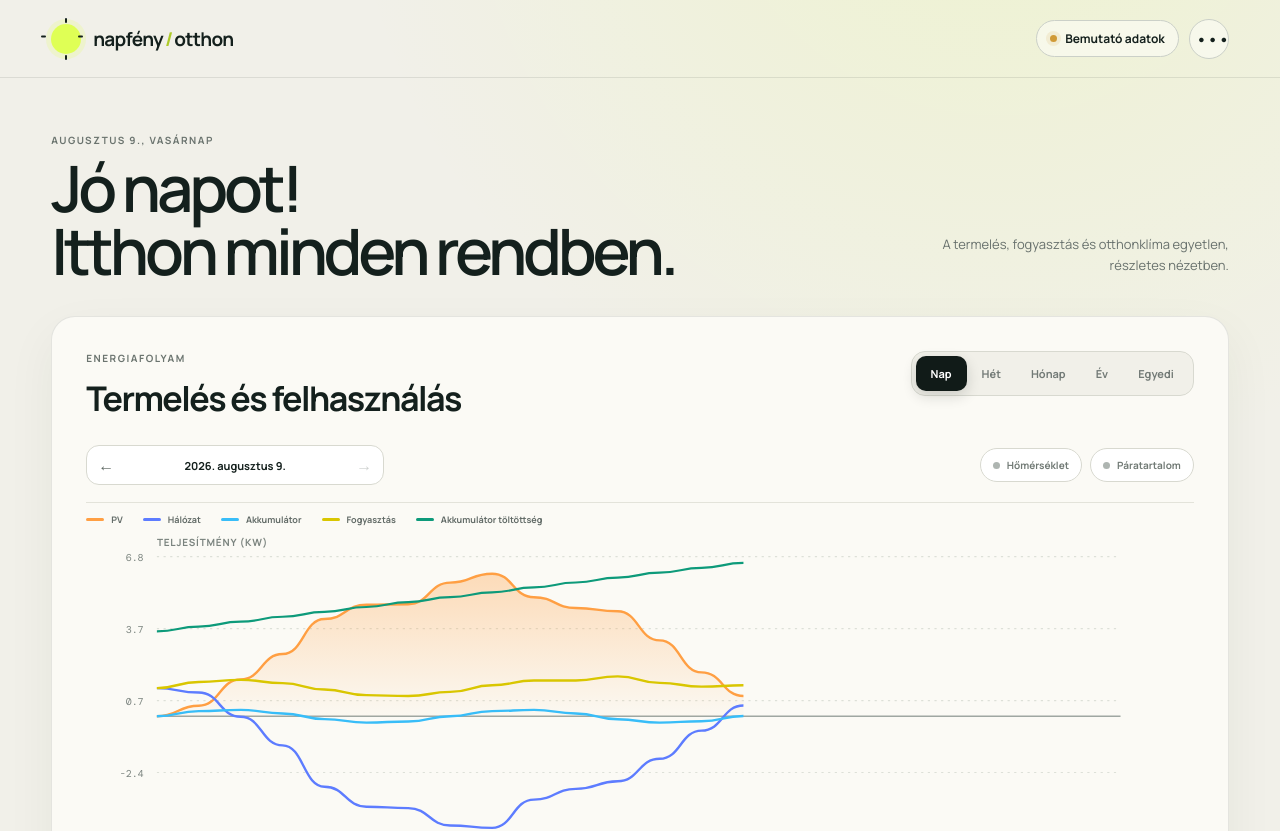
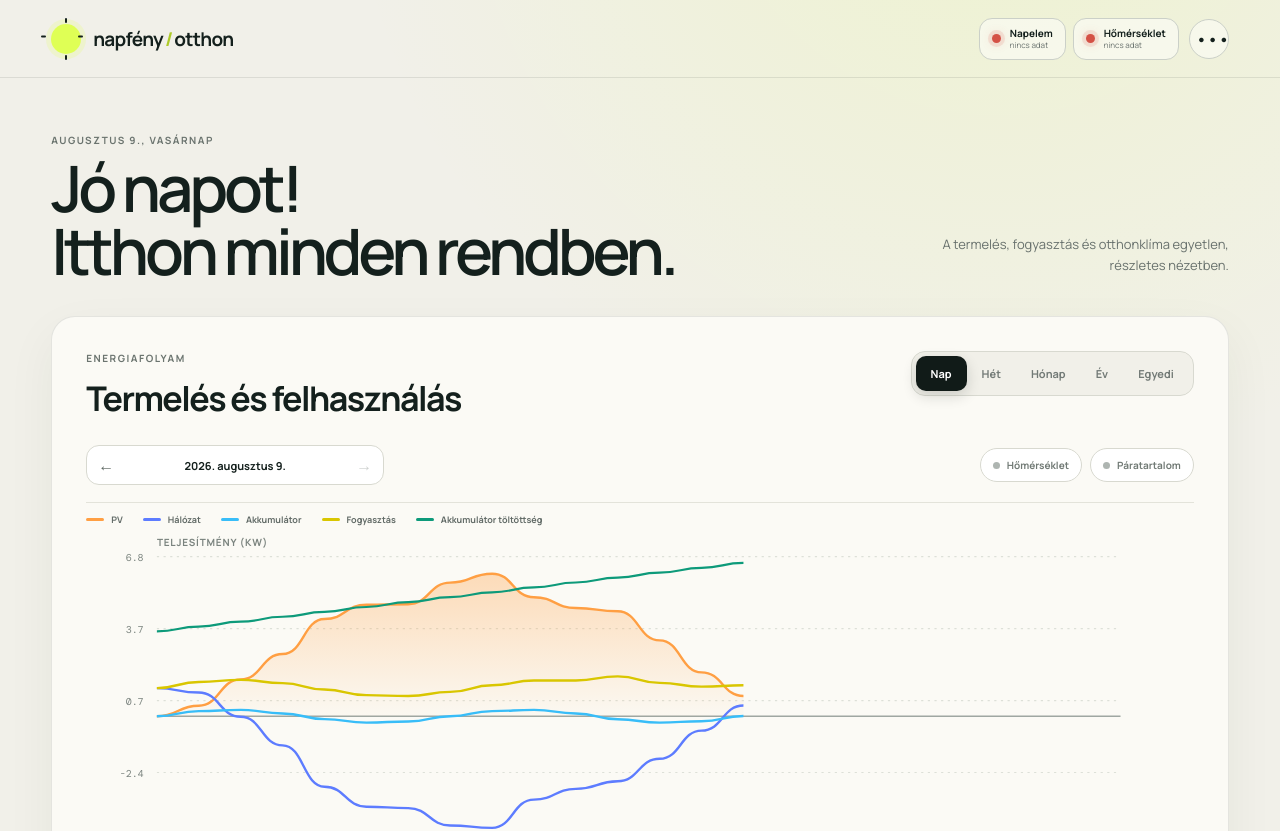
Before and after one commit to pisipite/pasztra-tech, a React (Vite) app: page / in a window 1280 px wide. Shown: the top 831 px of the page. Built offline with nearby package versions, Linux system fonts and the light colour scheme.

Commit message:
Add per-source connection indicators

```diff
--- a/public/config.js
+++ b/public/config.js
@@ -1,5 +1,5 @@
 window.SOLAR_HOME_CONFIG = {
   mode: "demo",
   endpoint: "./data/dashboard-{range}.json",
-  refreshSeconds: 900
+  refreshSeconds: 300
 };
--- a/src/demoData.ts
+++ b/src/demoData.ts
@@ -59,6 +59,10 @@ export function makeDemoData(range: RangeKey): DashboardData {
   return {
     source: "demo",
     updatedAt: new Date().toISOString(),
+    connections: {
+      solar: { connected: false },
+      climate: { connected: false },
+    },
     solar: {
       status: "online",
       currentPowerKw: 4.82,
--- a/src/main.tsx
+++ b/src/main.tsx
@@ -2,10 +2,18 @@ import { StrictMode, useCallback, useEffect, useMemo, useState } from "react";
 import { createRoot } from "react-dom/client";
 import { makeDemoData } from "./demoData";
 import { EnergyAnalytics } from "./EnergyAnalytics";
-import type { DashboardData, PeriodKey, RangeKey } from "./types";
+import type { DashboardData, DataConnection, PeriodKey, RangeKey } from "./types";
 import "./styles.css";
 
 const periodRange: Record<PeriodKey, RangeKey> = { day: "today", week: "7d", month: "30d", year: "year", custom: "30d" };
+const connectionStaleMs = 30 * 60 * 1000;
+
+function connectionIsFresh(connection: DataConnection | undefined, fallbackConnected: boolean, fallbackUpdatedAt: string, clock: number) {
+  const connected = connection?.connected ?? fallbackConnected;
+  const updatedAt = connection?.updatedAt ?? fallbackUpdatedAt;
+  const age = clock - new Date(updatedAt).getTime();
+  return connected && Number.isFinite(age) && age >= -5 * 60_000 && age <= connectionStaleMs;
+}
 
 function rangeForPeriod(period: PeriodKey, from?: string, to?: string): RangeKey {
   if (period !== "custom" || !from || !to) return periodRange[period];
@@ -122,6 +130,7 @@ function App() {
   const [settingsOpen, setSettingsOpen] = useState(false);
   const [loading, setLoading] = useState(false);
   const [error, setError] = useState("");
+  const [clock, setClock] = useState(() => Date.now());
 
   const loadData = useCallback(async (currentPeriod: PeriodKey, currentSettings: Settings, currentAnchor: Date, from?: string, to?: string) => {
     const currentRange = rangeForPeriod(currentPeriod, from, to);
@@ -155,12 +164,17 @@ function App() {
 
   useEffect(() => {
     const initial = window.setTimeout(() => void loadData(period, settings, anchor, customStart, customEnd), 0);
-    const timer = window.setInterval(() => void loadData(period, settings, anchor, customStart, customEnd), settings.refreshSeconds * 1000);
+    const timer = window.setInterval(() => void loadData(period, settings, anchor, customStart, customEnd), Math.min(settings.refreshSeconds, 300) * 1000);
     return () => {
       window.clearTimeout(initial);
       window.clearInterval(timer);
     };
   }, [period, anchor, customStart, customEnd, settings, loadData]);
+
+  useEffect(() => {
+    const timer = window.setInterval(() => setClock(Date.now()), 60_000);
+    return () => window.clearInterval(timer);
+  }, []);
 
   const activeDevice = data.govee.devices[0];
   const climateSeries = useMemo(
@@ -171,7 +185,8 @@ function App() {
   );
   const comfort = activeDevice.temperatureC >= 20 && activeDevice.temperatureC <= 25 && activeDevice.humidityPct >= 40 && activeDevice.humidityPct <= 60;
   const source = data.source ?? (!settings.live || !settings.endpoint ? "demo" : "live");
-  const sourceLabel = source === "live" ? "Élő kapcsolat" : source === "partial" ? "Részleges élő adat" : "Bemutató adatok";
+  const solarConnected = connectionIsFresh(data.connections?.solar, source === "live" && data.solar.status === "online", data.updatedAt, clock);
+  const climateConnected = connectionIsFresh(data.connections?.climate, source === "live" && data.govee.devices.length > 0, activeDevice.updatedAt, clock);
 
   const saveSettings = (next: Settings) => {
     localStorage.setItem("solar-home-settings", JSON.stringify(next));
@@ -207,7 +222,10 @@ function App() {
           <span>napfény<em>/</em>otthon</span>
         </a>
         <div className="topbar__actions">
-          <span className={`status-pill ${source !== "live" ? "status-pill--demo" : ""}`}><i />{sourceLabel}</span>
+          <div className="stream-indicators" aria-label="Adatfolyamok állapota">
+            <span className={`stream-indicator ${solarConnected ? "is-online" : "is-offline"}`} title={`Napelem: ${solarConnected ? "kapcsolódva" : "nincs friss adat"}`}><i /><span><strong>Napelem</strong><small>{solarConnected ? "kapcsolat" : "nincs adat"}</small></span></span>
+            <span className={`stream-indicator ${climateConnected ? "is-online" : "is-offline"}`} title={`Hőmérséklet: ${climateConnected ? "kapcsolódva" : "nincs friss adat"}`}><i /><span><strong>Hőmérséklet</strong><small>{climateConnected ? "kapcsolat" : "nincs adat"}</small></span></span>
+          </div>
           <button className="icon-button" onClick={() => setSettingsOpen(true)} aria-label="Adatkapcsolat beállításai">•••</button>
         </div>
       </header>
--- a/src/styles.css
+++ b/src/styles.css
@@ -37,6 +37,14 @@ button:focus-visible, input:focus-visible, select:focus-visible, a:focus-visible
 .brand__mark i::before { transform: translate(-21px, -50%) rotate(90deg); }
 .brand__mark i::after { transform: translate(16px, -50%) rotate(90deg); }
 .topbar__actions { display: flex; align-items: center; gap: 10px; }
+.stream-indicators { display: flex; align-items: center; gap: 7px; }
+.stream-indicator { display: inline-flex; align-items: center; gap: 9px; min-height: 42px; padding: 7px 12px; border: 1px solid #cbd0c8; background: rgba(255,255,255,.5); border-radius: 13px; }
+.stream-indicator > i { width: 9px; height: 9px; flex: 0 0 auto; border-radius: 50%; }
+.stream-indicator > span { display: grid; gap: 1px; }
+.stream-indicator strong { font-size: 10px; line-height: 1.2; }
+.stream-indicator small { color: var(--muted); font-size: 8px; line-height: 1.2; }
+.stream-indicator.is-online > i { background: #55a754; box-shadow: 0 0 0 4px rgba(85,167,84,.14), 0 0 12px rgba(85,167,84,.35); }
+.stream-indicator.is-offline > i { background: #d45145; box-shadow: 0 0 0 4px rgba(212,81,69,.13), 0 0 12px rgba(212,81,69,.24); }
 .status-pill { display: inline-flex; align-items: center; gap: 8px; padding: 9px 13px; border: 1px solid #cbd0c8; background: rgba(255,255,255,.45); border-radius: 999px; font-size: 12px; font-weight: 700; }
 .status-pill i { width: 7px; height: 7px; border-radius: 50%; background: #75ab54; box-shadow: 0 0 0 4px rgba(117,171,84,.13); }
 .status-pill--demo i { background: #d09a36; box-shadow: 0 0 0 4px rgba(208,154,54,.13); }
@@ -175,7 +183,11 @@ footer button { border: 0; background: none; cursor: pointer; font-weight: 700;
 }
 
 @media (max-width: 640px) {
-  .topbar { height: 68px; }.status-pill { display: none; }
+  .topbar { height: 68px; padding-left: 16px; padding-right: 16px; }
+  .brand > span:last-child { display: none; }
+  .stream-indicator { min-height: 38px; padding: 6px 9px; gap: 7px; }
+  .stream-indicator strong { font-size: 9px; }
+  .stream-indicator small { display: none; }
   main { padding-top: 35px; }
   .intro { display: grid; }.intro h1 { font-size: 46px; }.intro__aside { text-align: left; }.range-tabs { justify-self: start; }
   .analysis-toolbar, .analysis-controls { display: grid; }
```
Also changed, not shown: scripts/fetch-live-data.mjs (+9 -1 lines), src/types.ts (+9 -0 lines).
